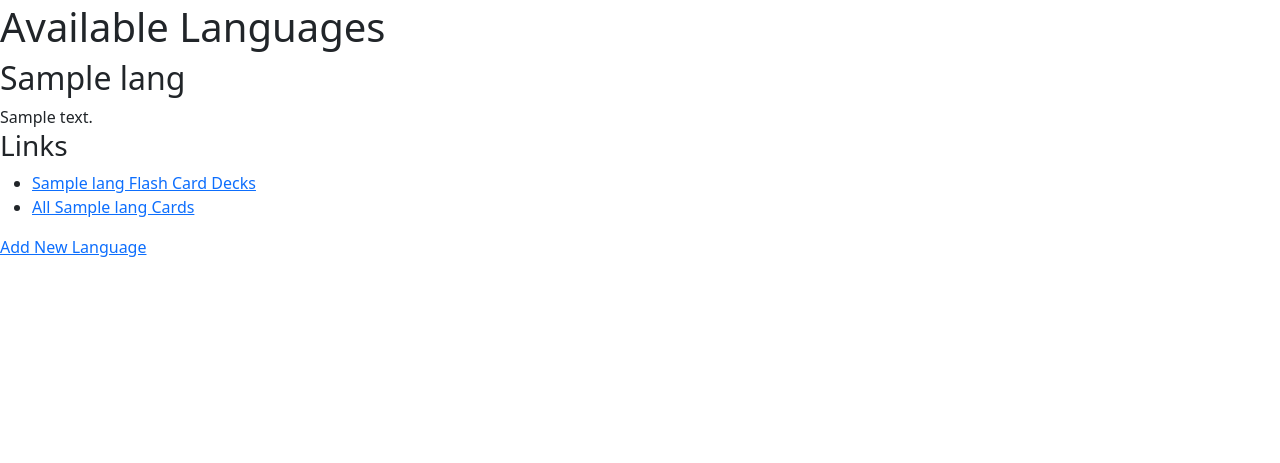
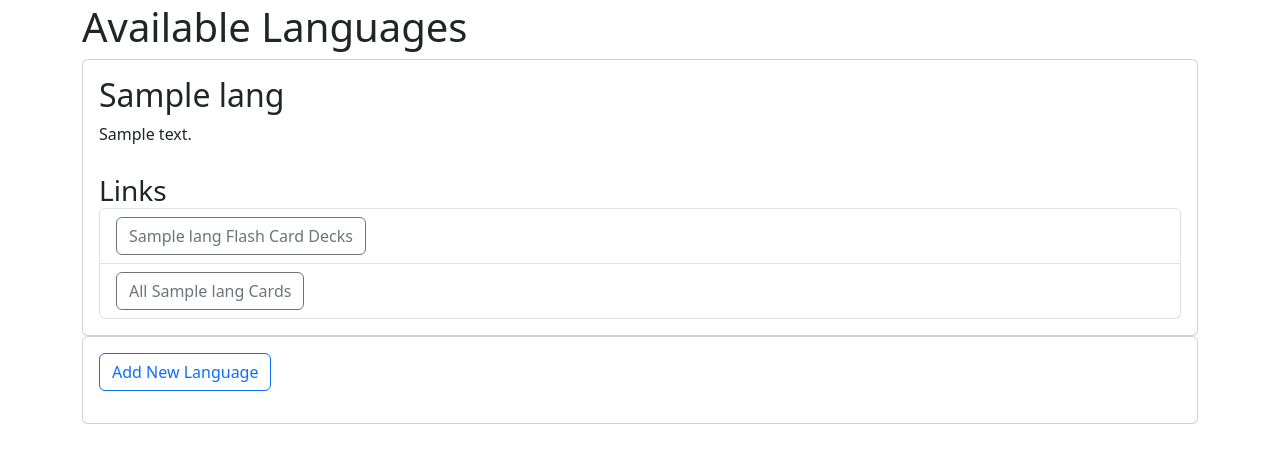
Before and after one commit to dstilesr/flashy-card, a Python web app: template app/templates/languages.html.jinja2 in a window 1280 px wide. Shown: the part 53-516 px from the top of the page. Run offline with Jinja, Linux system fonts and the light colour scheme; the template is opened without the code that fills it: most values are stand-ins (such as "Sample title", 1, 10 or a date in 2020).

Commit message:
Styling for card list page

```diff
--- a/app/templates/languages.html.jinja2
+++ b/app/templates/languages.html.jinja2
@@ -1,22 +1,38 @@
 {% extends "base.html.jinja2" %}
 {% block page_body %}
-<div>
+<div class="container-md">
     <h1>Available Languages</h1>
 </div>
-<div>
+<div class="container-md">
 {% for language in languages %}
-    <div>
-    <h2>{{ language.name }}</h2>
-    {% if language.notes is not none %}
-        {{ language.notes }}
-    {%- endif %}
-    <h3>Links</h3>
-    <ul>
-        <li><a href="/decks/{{ language.slug }}/list">{{ language.name }} Flash Card Decks</a></li>
-        <li><a href="/cards/{{ language.slug }}/list">All {{ language.name }} Cards</a></li>
-    </ul>
+    <div class="card">
+        <div class="card-body">
+            <h2 class="card-title">{{ language.name }}</h2>
+            {% if language.notes is not none %}
+                {{ language.notes }}
+            {%- endif %}
+        </div>
+        <div class="card-body">
+            <h3 class="card-subtitle">Links</h3>
+            <ul class="list-group">
+                <li class="list-group-item">
+                    <a class="btn btn-outline-secondary" href="/decks/{{ language.slug }}/list">
+                        {{ language.name }} Flash Card Decks
+                    </a>
+                </li>
+                <li class="list-group-item">
+                    <a class="btn btn-outline-secondary" href="/cards/{{ language.slug }}/list">
+                        All {{ language.name }} Cards
+                    </a>
+                </li>
+            </ul>
+        </div>
     </div>
 {%- endfor %}
-<a href="/languages/add">Add New Language</a>
+<div class="card">
+    <p class="card-body">
+        <a class="btn btn-outline-primary" href="/languages/add">Add New Language</a>
+    </p>
+</div>
 </div>
 {% endblock %}
```
Also changed, not shown: app/templates/card-list.html.jinja2 (+14 -12 lines).
